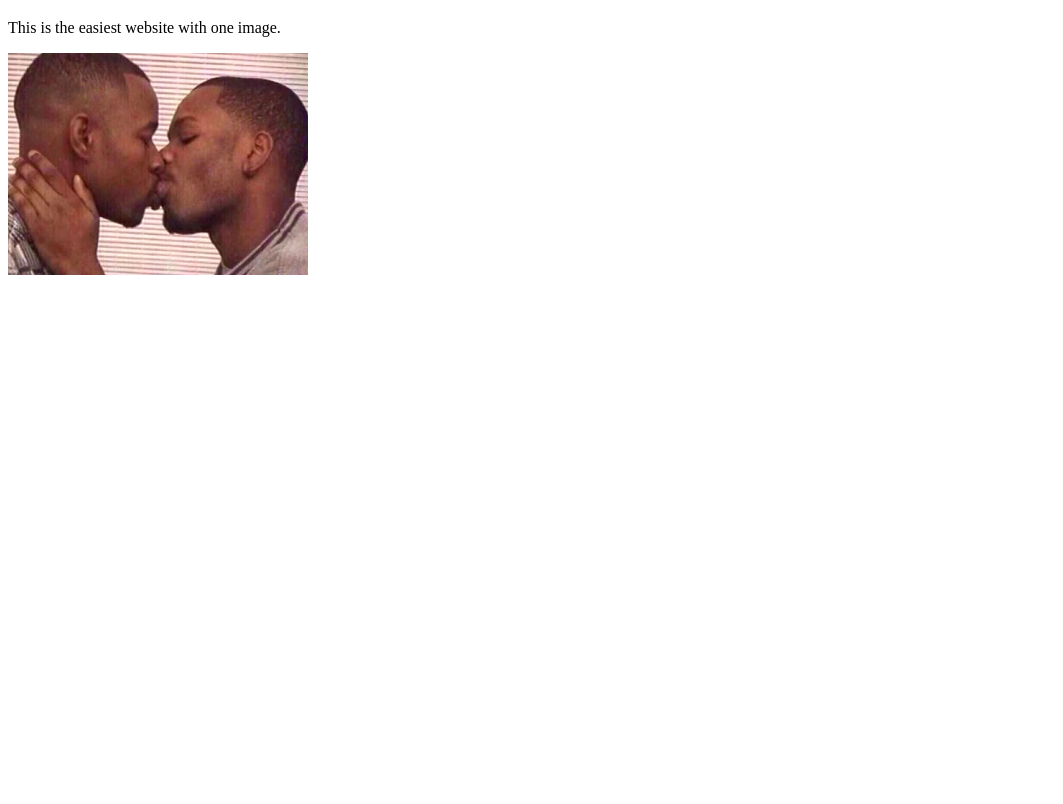
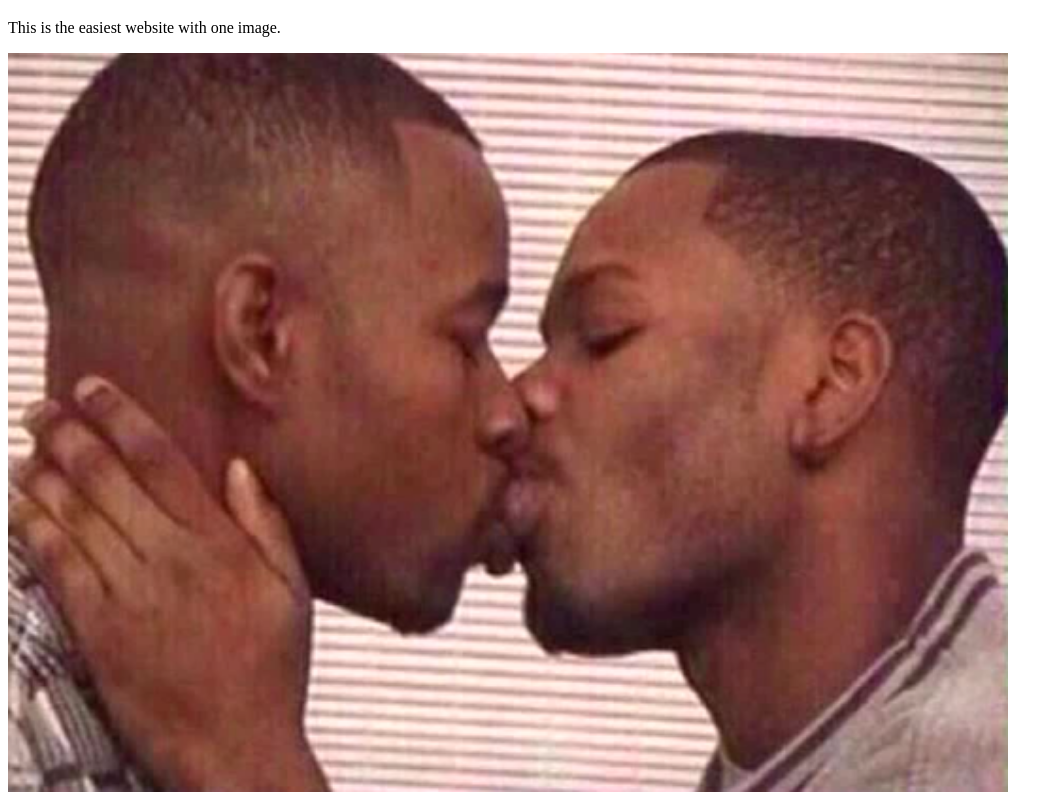
Before and after one commit to Xuxu1020/firstwebsite, a plain HTML site: page index.html in a window 1280 px wide. Shown: the part 61-865 px from the top of the page, without its empty margins (0-1063 px from the left). Before the commit the page ends 800 px from the top, so only its background shows below. Drawn offline with Linux system fonts and the light colour scheme.

Commit message:
Update index.html

```diff
--- a/index.html
+++ b/index.html
@@ -8,6 +8,6 @@
     <body>
         <h1>sike nigga</h1>
         <p>This is the easiest website with one image.</p>
-        <img src="cute.png" alt="My Image" width="300">
+        <img src="cute.png" alt="My Image" width="1000">
     </body>
     </html>
```
